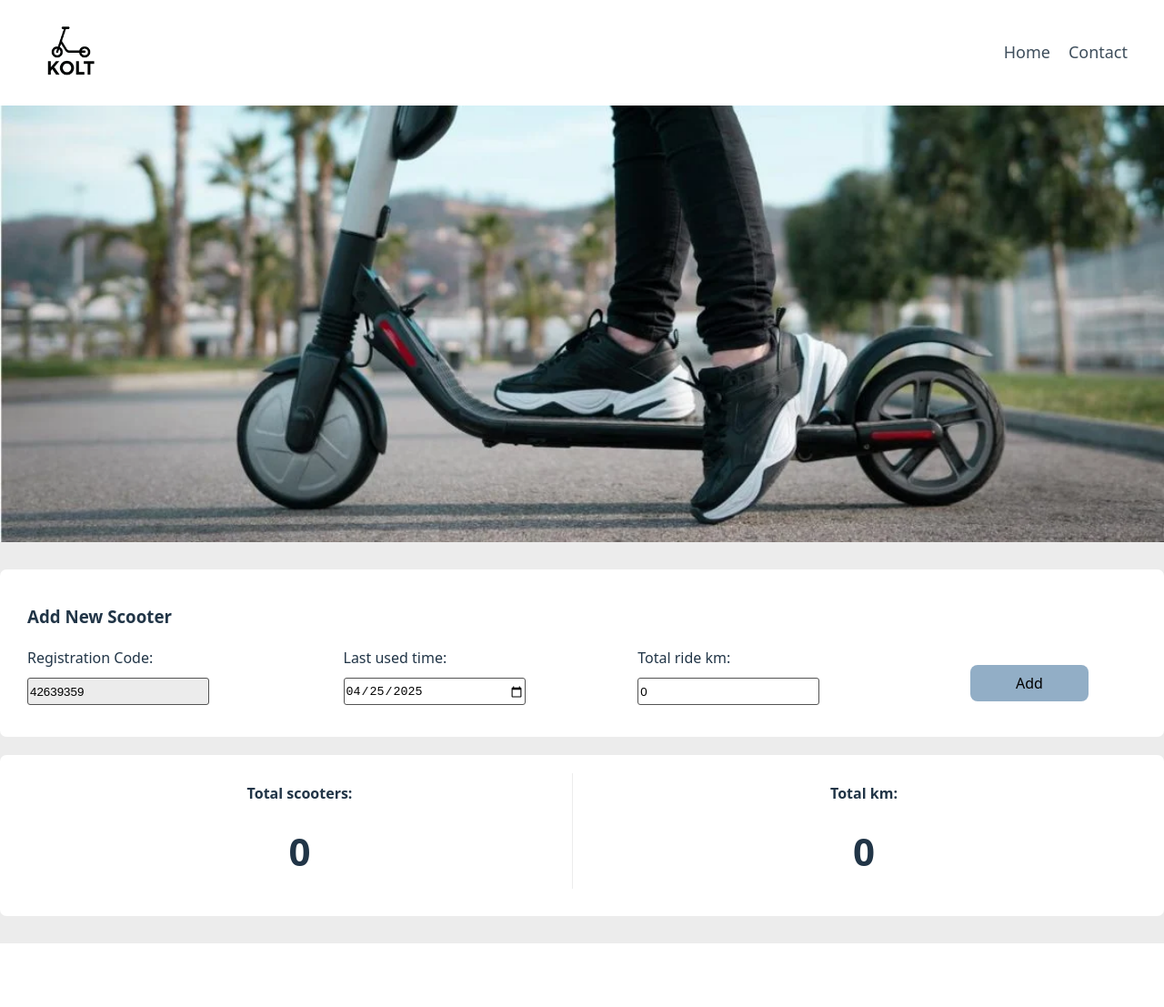
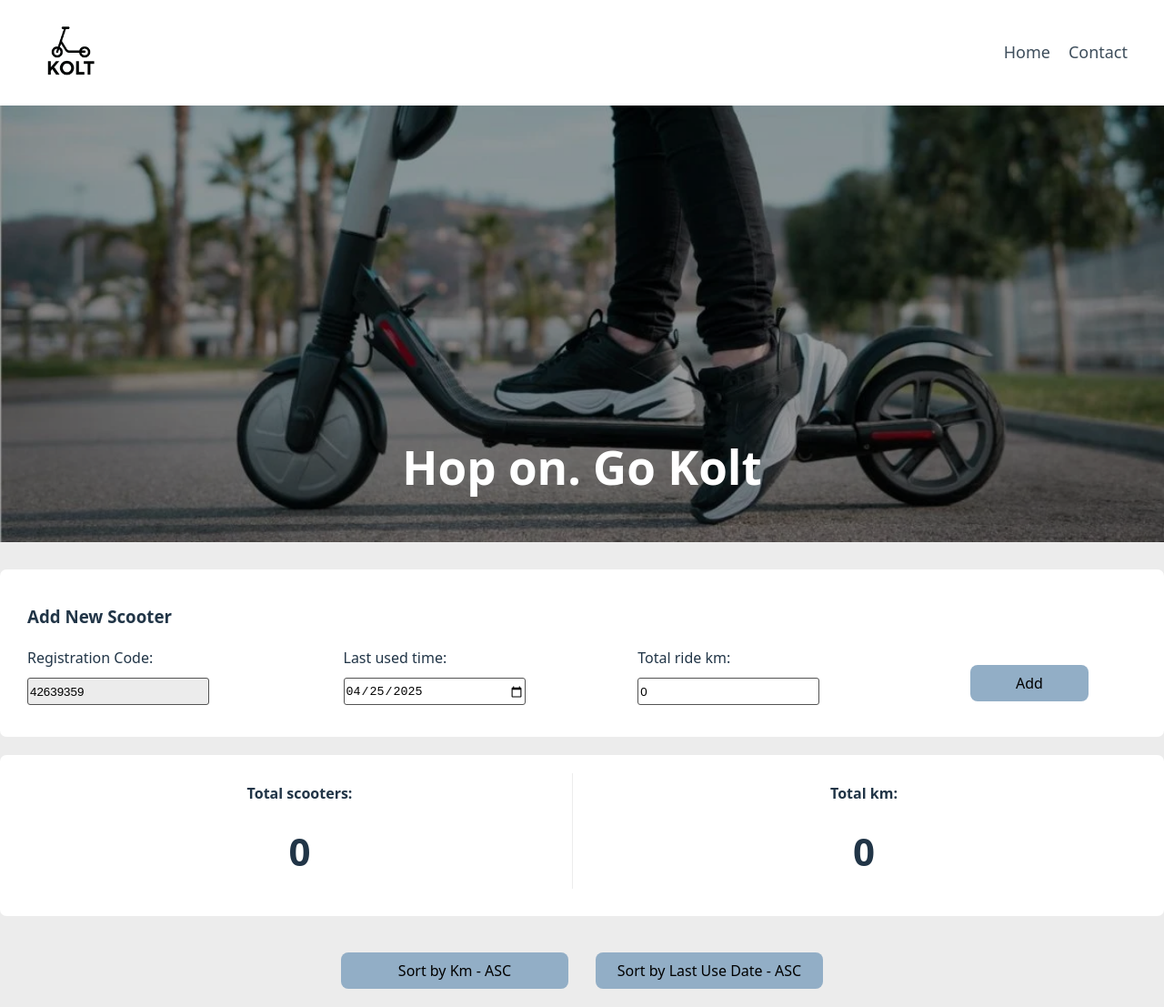
Before and after one commit to AstaRem/kolt-scooter-rent, a React (Vite) app: page / in a window 1280 px wide. Shown: the whole page at 91% size. Before the commit the page ends 1037 px from the top, so only its background shows below. Built offline with nearby package versions, Linux system fonts and the light colour scheme.

Commit message:
added sorting buttons with styling, improved hero styling

```diff
--- a/src/App.css
+++ b/src/App.css
@@ -17,8 +17,34 @@
   flex-direction: column;
   align-items: center;
 
+}
+
+.sorting-btn-container {
+  width: 100%;
+  display: flex;
+  justify-content: center;
+  gap: 30px;
+}
+
+.sorting-btn-container button {
+  height: 40px;
+  width: 250px;
+  font-size: 16px;
+  line-height: 16px;
+  padding: 10px 15px;
+  background-color: var(--blue);
+  margin-top: 10px;
 
 }
+
+
+.sorting-btn-container button:hover {
+  background-color: var(--dark-blue);
+  color: var(--white);
+  outline: none;
+  /* color: var(--white); */
+}
+
 
 
 
--- a/src/App.jsx
+++ b/src/App.jsx
@@ -15,6 +15,10 @@ function App() {
   const [scooters, setScooters] = useState([]);
   const [editing, setEditing] = useState(null) // scooter id or null
 
+  const [sortKmAsc, setSortKmAsc] = useState(true);
+  const [sortDateAsc, setSortDateAsc] = useState(true);
+
+
   //load on mount
   useEffect(() => {
     setScooters(loadAll());
@@ -25,6 +29,25 @@ function App() {
     saveAll(scooters);
   }, [scooters]);
 
+  // handles to so rt by km
+  const handleSortByKm = () => {
+    const sorted = [...scooters].sort((a, b) => sortKmAsc
+    ? a.totalRideKilometers - b.totalRideKilometers
+    : b.totalRideKilometers - a.totalRideKilometers
+  );
+  setScooters(sorted);
+  setSortKmAsc(!sortKmAsc);
+  }
+
+  const handleSortByDate = () => {
+    const sorted = [...scooters].sort((a, b) => sortDateAsc
+    ? new Date(a.lastUseTime) - new Date(b.lastUseTime)
+    : new Date(b.lastUseTime) - new Date(a.lastUseTime)
+  );
+  setScooters(sorted);
+  setSortDateAsc(!sortDateAsc);
+
+  }
 
 
   return (
@@ -48,6 +71,14 @@ function App() {
         }
         <AddScooterForm onAdd={newS => setScooters(prev => [...prev, newS])} />
         <Statistics scooters={scooters}/>
+
+        <div className="sorting-btn-container">
+            <button onClick={handleSortByKm}>Sort by Km - {sortKmAsc ? 'ASC' : 'DESC'}</button>
+            <button onClick={handleSortByDate}>Sort by Last Use Date - {sortDateAsc ? 'ASC' : 'DESC' } </button>
+        </div>
+
+
+
         <ScooterList
           scooters={scooters}
           onEdit={id => setEditing(id)}
--- a/src/Components/Hero.jsx
+++ b/src/Components/Hero.jsx
@@ -5,6 +5,11 @@ export default function Hero(){
 
     return(
         <div className="hero-container">
+
+        <div className="hero-overlay">
+            <h1>Hop on. Go Kolt</h1>
+        </div>
+
             <img src={hero} alt="person on the kick scooter" />
         </div>
     )
--- a/src/Components/Statistics.jsx
+++ b/src/Components/Statistics.jsx
@@ -10,14 +10,17 @@ export default function Statistics({scooters}){
         <div className="statistics-wrapper">
 
             <div className="statistics-container">
+
                 <div className="total-scooters-div">
                     <p>Total scooters:</p>
                     <p>{totalScooters}</p>
                 </div>
+
                 <div className="total-km-div">
                     <p>Total km:</p>
                     <p>{totalKilometers}</p>
                 </div>
+
             </div>
         </div>
     )
--- a/src/Components/hero.css
+++ b/src/Components/hero.css
@@ -13,3 +13,19 @@ img{
     object-position: bottom center;
     display: block
 }
+
+.hero-overlay {
+    position: absolute;
+    top: 0;
+    left: 0;
+    width: 100%;
+    height: 100%;
+    background-color: rgba(0, 0, 0, 0.4); /* semi-transparent background */
+    display: flex;
+    flex-direction: column;
+    justify-content: flex-end;
+    align-items: center;
+    color: #ffffff;
+    text-align: center;
+    padding: 20px;
+}
--- a/src/Components/scooterList.css
+++ b/src/Components/scooterList.css
@@ -3,6 +3,7 @@
     display: flex;
     flex-direction: column;
     align-content: center;
+    margin-top: 20px;
 }
 
 .scooter-row{
--- a/src/index.css
+++ b/src/index.css
@@ -56,10 +56,10 @@ button {
 }
 
 
-button:focus,
+/* button:focus,
 button:focus-visible {
   outline: 4px auto -webkit-focus-ring-color;
-}
+} */
 
 @media (prefers-color-scheme: light) {
   :root {
```
